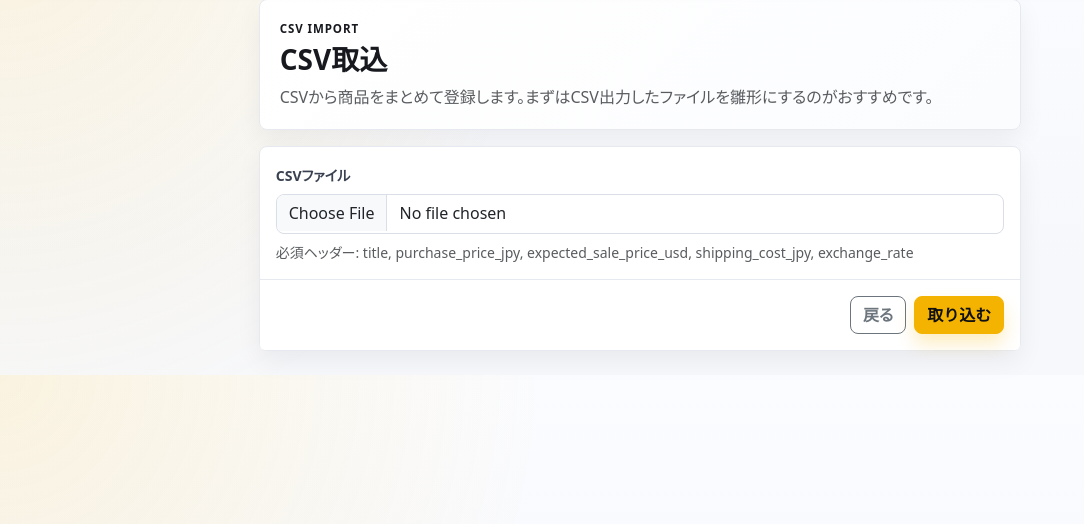
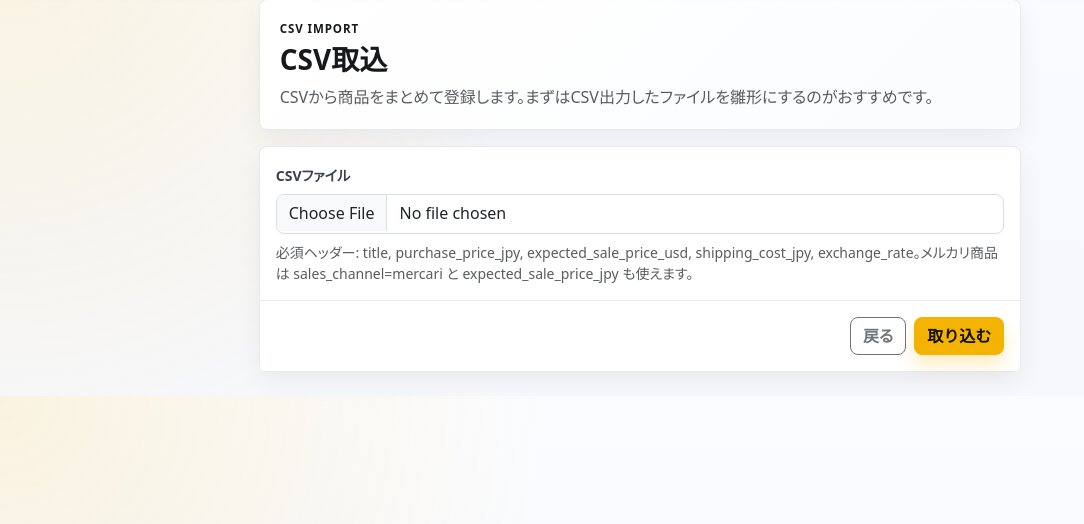
Before and after one commit to ryo0905-eng/seller-hub, a Django app: page /products/import/ in a window 1280 px wide. Shown: the part 86-610 px from the top of the page, without its empty margins (0-1084 px from the left). Run offline with Django 5.2, Linux system fonts and the light colour scheme; the visitor is signed in with stand-in values (Sample User, id 1).

Commit message:
Add sales channel support

```diff
--- a/profittracker/forms.py
+++ b/profittracker/forms.py
@@ -5,13 +5,6 @@ from .models import Product, SellerSettings
 
 
 class ProductForm(forms.ModelForm):
-    expected_sale_price_jpy_input = forms.IntegerField(
-        label="想定売価JPY",
-        min_value=1,
-        required=False,
-        help_text="円で入力すると、為替を使ってUSDへ自動換算します。",
-    )
-
     class Meta:
         model = Product
         fields = [
@@ -25,7 +18,9 @@ class ProductForm(forms.ModelForm):
             "purchase_price_jpy",
             "purchase_shipping_jpy",
             "other_cost_jpy",
+            "sales_channel",
             "expected_sale_price_usd",
+            "expected_sale_price_jpy",
             "shipping_cost_jpy",
             "exchange_rate",
             "ebay_fee_rate",
@@ -34,6 +29,7 @@ class ProductForm(forms.ModelForm):
             "sold_date",
             "shipped_date",
             "actual_sale_price_usd",
+            "actual_sale_price_jpy_manual",
             "actual_exchange_rate",
             "actual_shipping_cost_jpy",
             "actual_ebay_fee_jpy",
@@ -53,16 +49,22 @@ class ProductForm(forms.ModelForm):
             "memo": forms.Textarea(attrs={"rows": 4}),
         }
         help_texts = {
-            "actual_ebay_fee_jpy": "未入力の場合は、eBay手数料率 15% を基準に実売価格から自動概算します。",
+            "actual_ebay_fee_jpy": "未入力の場合は、販売手数料率を基準に実売価格から自動概算します。",
         }
 
     def __init__(self, *args, **kwargs):
         super().__init__(*args, **kwargs)
         self.fields["expected_sale_price_usd"].required = False
-        self.fields["expected_sale_price_usd"].help_text = "USDまたはJPYのどちらかを入力してください。"
+        self.fields["expected_sale_price_jpy"].required = False
+        self.fields["exchange_rate"].required = False
+        self.fields["sales_channel"].widget.attrs["data-sales-channel"] = "true"
+        self.fields["expected_sale_price_usd"].help_text = "eBayはUSD入力が便利です。メルカリはJPY入力を使ってください。"
+        self.fields["expected_sale_price_jpy"].help_text = "メルカリ販売ではこの円売価をそのまま利益計算に使います。"
         self.fields["expected_sale_price_usd"].widget.attrs["data-sale-price-usd"] = "true"
-        self.fields["expected_sale_price_jpy_input"].widget.attrs["data-sale-price-jpy"] = "true"
+        self.fields["expected_sale_price_jpy"].widget.attrs["data-sale-price-jpy"] = "true"
         self.fields["exchange_rate"].widget.attrs["data-sale-price-exchange-rate"] = "true"
+        self.fields["ebay_fee_rate"].label = "販売手数料率"
+        self.fields["ebay_fee_rate"].widget.attrs["data-platform-fee-rate"] = "true"
 
         if not self.is_bound:
             self.set_initial_expected_sale_price_jpy()
@@ -76,7 +78,10 @@ class ProductForm(forms.ModelForm):
         return int(Decimal(value).quantize(Decimal("1"), rounding=ROUND_HALF_UP))
 
     def set_initial_expected_sale_price_jpy(self):
-        if self.initial.get("expected_sale_price_jpy_input"):
+        if self.initial.get("expected_sale_price_jpy"):
+            return
+        if self.instance and self.instance.pk and self.instance.expected_sale_price_jpy is not None:
+            self.initial["expected_sale_price_jpy"] = self.instance.expected_sale_price_jpy
             return
 
         usd = self.initial.get("expected_sale_price_usd")
@@ -90,18 +95,31 @@ class ProductForm(forms.ModelForm):
             return
 
         try:
-            self.initial["expected_sale_price_jpy_input"] = self.yen(Decimal(str(usd)) * Decimal(str(rate)))
+            self.initial["expected_sale_price_jpy"] = self.yen(Decimal(str(usd)) * Decimal(str(rate)))
         except (InvalidOperation, TypeError, ValueError):
             return
 
     def clean(self):
         cleaned_data = super().clean()
+        sales_channel = cleaned_data.get("sales_channel")
         usd = cleaned_data.get("expected_sale_price_usd")
-        jpy = cleaned_data.get("expected_sale_price_jpy_input")
+        jpy = cleaned_data.get("expected_sale_price_jpy")
         exchange_rate = cleaned_data.get("exchange_rate")
+        direct_jpy_channel = sales_channel in {Product.SalesChannel.MERCARI, Product.SalesChannel.OTHER}
+
+        if sales_channel == Product.SalesChannel.MERCARI and cleaned_data.get("ebay_fee_rate") == Decimal("15.00"):
+            cleaned_data["ebay_fee_rate"] = Decimal("10.00")
 
         if usd is None and jpy is None:
-            self.add_error("expected_sale_price_usd", "想定売価はUSDまたはJPYのどちらかを入力してください。")
+            self.add_error("expected_sale_price_jpy", "想定売価はUSDまたはJPYのどちらかを入力してください。")
+            return cleaned_data
+
+        if direct_jpy_channel:
+            if jpy is None:
+                self.add_error("expected_sale_price_jpy", "メルカリ/その他では想定売価JPYを入力してください。")
+                return cleaned_data
+            cleaned_data["expected_sale_price_usd"] = None
+            cleaned_data["exchange_rate"] = exchange_rate or Decimal("1.00")
             return cleaned_data
 
         if usd is None and jpy is not None:
@@ -109,6 +127,12 @@ class ProductForm(forms.ModelForm):
                 self.add_error("exchange_rate", "JPYから換算するには為替を入力してください。")
                 return cleaned_data
             cleaned_data["expected_sale_price_usd"] = (Decimal(jpy) / exchange_rate).quantize(Decimal("0.01"), rounding=ROUND_HALF_UP)
+
+        if usd is not None:
+            if exchange_rate is None:
+                self.add_error("exchange_rate", "USDから円換算するには為替を入力してください。")
+                return cleaned_data
+            cleaned_data["expected_sale_price_jpy"] = self.yen(usd * exchange_rate)
 
         return cleaned_data
 
@@ -153,7 +177,7 @@ class SourcingSimulatorForm(forms.Form):
     purchase_price_jpy = forms.IntegerField(label="仕入価格", min_value=0)
     shipping_cost_jpy = forms.IntegerField(label="送料", min_value=0, initial=0)
     exchange_rate = forms.DecimalField(label="為替", max_digits=8, decimal_places=2, min_value=Decimal("0.01"))
-    ebay_fee_rate = forms.DecimalField(label="eBay手数料率", max_digits=5, decimal_places=2, min_value=0, initial=Decimal("15.00"))
+    ebay_fee_rate = forms.DecimalField(label="販売手数料率", max_digits=5, decimal_places=2, min_value=0, initial=Decimal("15.00"))
     target_profit_rate = forms.DecimalField(label="目標利益率", max_digits=5, decimal_places=1, min_value=0, initial=Decimal("20.0"))
     target_roi = forms.DecimalField(label="目標ROI", max_digits=5, decimal_places=1, min_value=0, initial=Decimal("30.0"))
 
--- a/profittracker/templates/profittracker/product_form.html
+++ b/profittracker/templates/profittracker/product_form.html
@@ -35,9 +35,10 @@
                         {% include "profittracker/partials/form_field.html" with field=form.category %}
                         {% include "profittracker/partials/form_field.html" with field=form.source %}
                         {% include "profittracker/partials/form_field.html" with field=form.status %}
+                        {% include "profittracker/partials/form_field.html" with field=form.sales_channel %}
                         {% include "profittracker/partials/form_field.html" with field=form.purchase_price_jpy %}
                         {% include "profittracker/partials/form_field.html" with field=form.expected_sale_price_usd %}
-                        {% include "profittracker/partials/form_field.html" with field=form.expected_sale_price_jpy_input %}
+                        {% include "profittracker/partials/form_field.html" with field=form.expected_sale_price_jpy %}
                         {% include "profittracker/partials/form_field.html" with field=form.shipping_cost_jpy %}
                         {% include "profittracker/partials/exchange_rate_field.html" with field=form.exchange_rate %}
                         {% include "profittracker/partials/form_field.html" with field=form.ebay_fee_rate %}
@@ -79,6 +80,7 @@
                                     {% include "profittracker/partials/form_field.html" with field=form.listed_date %}
                                     {% include "profittracker/partials/form_field.html" with field=form.sold_date %}
                                     {% include "profittracker/partials/form_field.html" with field=form.actual_sale_price_usd %}
+                                    {% include "profittracker/partials/form_field.html" with field=form.actual_sale_price_jpy_manual %}
                                     {% include "profittracker/partials/exchange_rate_field.html" with field=form.actual_exchange_rate note="実際の入金・換金レートが分かる場合はそちらを優先してください。" %}
                                     {% include "profittracker/partials/form_field.html" with field=form.actual_ebay_fee_jpy %}
                                     {% include "profittracker/partials/form_field.html" with field=form.listing_url wide=True %}
@@ -118,4 +120,5 @@
 {% block extra_js %}
 <script src="{% static 'js/exchange_rate.js' %}"></script>
 <script src="{% static 'js/sale_price_converter.js' %}"></script>
+<script src="{% static 'js/sales_channel_defaults.js' %}"></script>
 {% endblock %}
--- a/profittracker/templates/profittracker/product_import.html
+++ b/profittracker/templates/profittracker/product_import.html
@@ -20,7 +20,7 @@
                     <div class="text-danger small mt-1">{{ error }}</div>
                 {% endfor %}
                 <div class="form-text mt-2">
-                    必須ヘッダー: title, purchase_price_jpy, expected_sale_price_usd, shipping_cost_jpy, exchange_rate
+                    必須ヘッダー: title, purchase_price_jpy, expected_sale_price_usd, shipping_cost_jpy, exchange_rate。メルカリ商品は sales_channel=mercari と expected_sale_price_jpy も使えます。
                 </div>
             </div>
             <div class="card-footer form-actions d-flex gap-2 justify-content-end">
--- a/profittracker/templates/profittracker/sourcing_simulator.html
+++ b/profittracker/templates/profittracker/sourcing_simulator.html
@@ -74,7 +74,7 @@
             <div class="analytics-panel">
                 <h2 class="h5 fw-bold mb-3">判断材料</h2>
                 <dl class="detail-grid">
-                    <dt>eBay手数料</dt><dd>{{ result.ebay_fee_jpy|floatformat:0 }}円</dd>
+                    <dt>販売手数料</dt><dd>{{ result.ebay_fee_jpy|floatformat:0 }}円</dd>
                     <dt>上限仕入価格</dt><dd class="{% if result.max_purchase_price_jpy < 0 %}text-danger{% else %}text-success{% endif %} fw-bold">{{ result.max_purchase_price_jpy|floatformat:0 }}円</dd>
                     <dt>ROI基準の上限</dt><dd>{{ result.max_purchase_by_roi_jpy|floatformat:0 }}円</dd>
                     <dt>利益率基準の上限</dt><dd>{{ result.max_purchase_by_profit_rate_jpy|floatformat:0 }}円</dd>
--- a/profittracker/views.py
+++ b/profittracker/views.py
@@ -87,24 +87,32 @@ class ProductListView(OwnerQuerysetMixin, ListView):
         fee_multiplier = Decimal("1") - product.ebay_fee_rate / Decimal("100")
         breakeven_jpy = None
         breakeven_usd = None
+        target_sale_jpy = None
         target_sale_usd = None
 
         if fee_multiplier > 0 and product.exchange_rate > 0:
             breakeven_jpy = self.yen(Decimal(total_cost_jpy) / fee_multiplier)
-            breakeven_usd = (Decimal(breakeven_jpy) / product.exchange_rate).quantize(Decimal("0.01"), rounding=ROUND_HALF_UP)
+            if product.sales_channel == Product.SalesChannel.EBAY:
+                breakeven_usd = (Decimal(breakeven_jpy) / product.exchange_rate).quantize(Decimal("0.01"), rounding=ROUND_HALF_UP)
             target_multiplier = fee_multiplier - target_profit_rate / Decimal("100")
             if target_multiplier > 0:
-                target_sale_jpy = Decimal(total_cost_jpy) / target_multiplier
-                target_sale_usd = (target_sale_jpy / product.exchange_rate).quantize(Decimal("0.01"), rounding=ROUND_HALF_UP)
+                target_sale_jpy = self.yen(Decimal(total_cost_jpy) / target_multiplier)
+                if product.sales_channel == Product.SalesChannel.EBAY:
+                    target_sale_usd = (Decimal(target_sale_jpy) / product.exchange_rate).quantize(Decimal("0.01"), rounding=ROUND_HALF_UP)
 
         def discount_snapshot(percent):
-            sale_price_usd = (product.expected_sale_price_usd * (Decimal("100") - Decimal(percent)) / Decimal("100")).quantize(Decimal("0.01"), rounding=ROUND_HALF_UP)
-            sale_price_jpy = self.yen(sale_price_usd * product.exchange_rate)
+            sale_price_usd = None
+            if product.expected_sale_price_usd is not None and product.sales_channel == Product.SalesChannel.EBAY:
+                sale_price_usd = (product.expected_sale_price_usd * (Decimal("100") - Decimal(percent)) / Decimal("100")).quantize(Decimal("0.01"), rounding=ROUND_HALF_UP)
+                sale_price_jpy = self.yen(sale_price_usd * product.exchange_rate)
+            else:
+                sale_price_jpy = self.yen(Decimal(product.sale_price_jpy) * (Decimal("100") - Decimal(percent)) / Decimal("100"))
             ebay_fee_jpy = self.yen(Decimal(sale_price_jpy) * product.ebay_fee_rate / Decimal("100"))
             profit_jpy = sale_price_jpy - ebay_fee_jpy - total_cost_jpy
             return {
                 "percent": percent,
                 "sale_price_usd": sale_price_usd,
+                "sale_price_jpy": sale_price_jpy,
                 "profit_jpy": profit_jpy,
             }
 
@@ -135,6 +143,7 @@ class ProductListView(OwnerQuerysetMixin, ListView):
             "total_cost_jpy": total_cost_jpy,
             "breakeven_jpy": breakeven_jpy,
             "breakeven_usd": breakeven_usd,
+            "target_sale_jpy": target_sale_jpy,
             "target_sale_usd": target_sale_usd,
             "discount_10": discount_10,
             "discount_20": discount_20,
@@ -442,7 +451,9 @@ class ProductCreateView(LoginRequiredMixin, CreateView):
         for field in [
             "title",
             "purchase_price_jpy",
+            "sales_channel",
             "expected_sale_price_usd",
+            "expected_sale_price_jpy",
             "shipping_cost_jpy",
             "exchange_rate",
             "ebay_fee_rate",
@@ -500,7 +511,9 @@ class ProductCsvExportView(LoginRequiredMixin, View):
         "purchase_price_jpy",
         "purchase_shipping_jpy",
         "other_cost_jpy",
+        "sales_channel",
         "expected_sale_price_usd",
+        "expected_sale_price_jpy",
         "shipping_cost_jpy",
         "exchange_rate",
         "ebay_fee_rate",
@@ -509,6 +522,7 @@ class ProductCsvExportView(LoginRequiredMixin, View):
         "sold_date",
         "shipped_date",
         "actual_sale_price_usd",
+        "actual_sale_price_jpy_manual",
         "actual_exchange_rate",
         "actual_shipping_cost_jpy",
         "actual_ebay_fee_jpy",
@@ -550,7 +564,9 @@ class ProductCsvImportView(LoginRequiredMixin, FormView):
         "purchase_price_jpy",
         "purchase_shipping_jpy",
         "other_cost_jpy",
+        "expected_sale_price_jpy",
         "shipping_cost_jpy",
+        "actual_sale_price_jpy_manual",
         "actual_shipping_cost_jpy",
         "actual_ebay_fee_jpy",
     }
--- a/static/css/app.css
+++ b/static/css/app.css
@@ -421,6 +421,27 @@ main.container {
 .status-shipped {
     background: #fff7db;
     color: #8a5a00;
+}
+
+.channel-badge {
+    border-radius: 999px;
+    font-weight: 850;
+    padding: 0.48rem 0.68rem;
+}
+
+.channel-ebay {
+    background: #fff7db;
+    color: #8a5a00;
+}
+
+.channel-mercari {
+    background: #fdecec;
+    color: #b42318;
+}
+
+.channel-other {
+    background: #eef2f7;
+    color: #394150;
 }
 
 .app-card,
```
Also changed, not shown: profittracker/admin.py (+7 -2 lines), profittracker/models.py (+17 -9 lines), profittracker/templates/profittracker/product_detail.html (+6 -5 lines), profittracker/templates/profittracker/product_list.html (+13 -6 lines), profittracker/tests.py (+34 -3 lines), static/js/sale_price_converter.js (+19 -0 lines), static/js/sales_channel_defaults.js (added, +26 -0 lines), profittracker/migrations/0006_product_actual_sale_price_jpy_manual_and_more.py (added).
